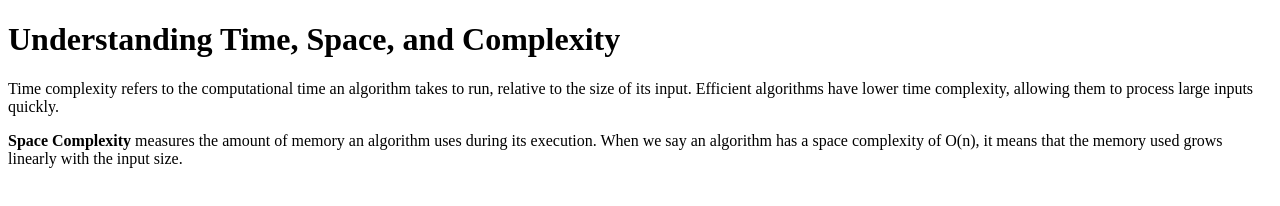
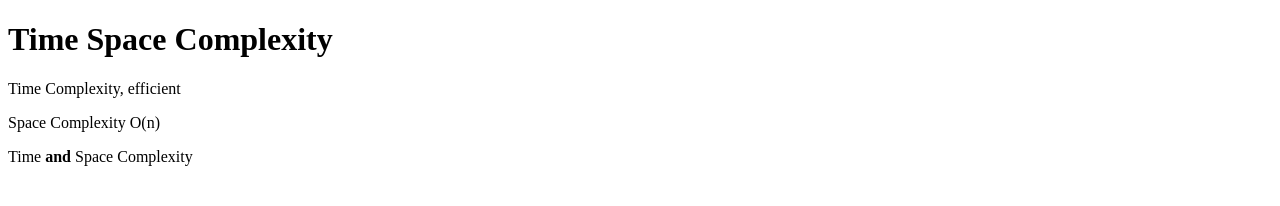
Before and after one commit to acciojob/time-and-space-complexity-Neelam123K, a website: page main.html in a window 1280 px wide. Drawn offline with Linux system fonts and the light colour scheme.

Commit message:
created a submission

```diff
--- a/main.html
+++ b/main.html
@@ -7,13 +7,10 @@
 </head>
 
 <body>
-	<h1>Understanding Time, Space, and Complexity</h1>
-	<p>
-    Time complexity refers to the computational time an algorithm takes to run, relative to the size of its input. Efficient algorithms have lower time complexity, allowing them to process large inputs quickly.
-  </p>
-	<p>
-    <b>Space Complexity</b> measures the amount of memory an algorithm uses during its execution. When we say an algorithm has a space complexity of O(n), it means that the memory used grows linearly with the input size.
-  </p>
+	<h1>Time Space Complexity</h1>
+	<p>Time Complexity, efficient</p>
+	<p>Space Complexity O(n)</p>
+	<p>Time <b>and</b> Space Complexity</p>
 	<!-- the entire body must be written by student -->
     <script type="text/javascript" src="./script.js">
 </script>
```
